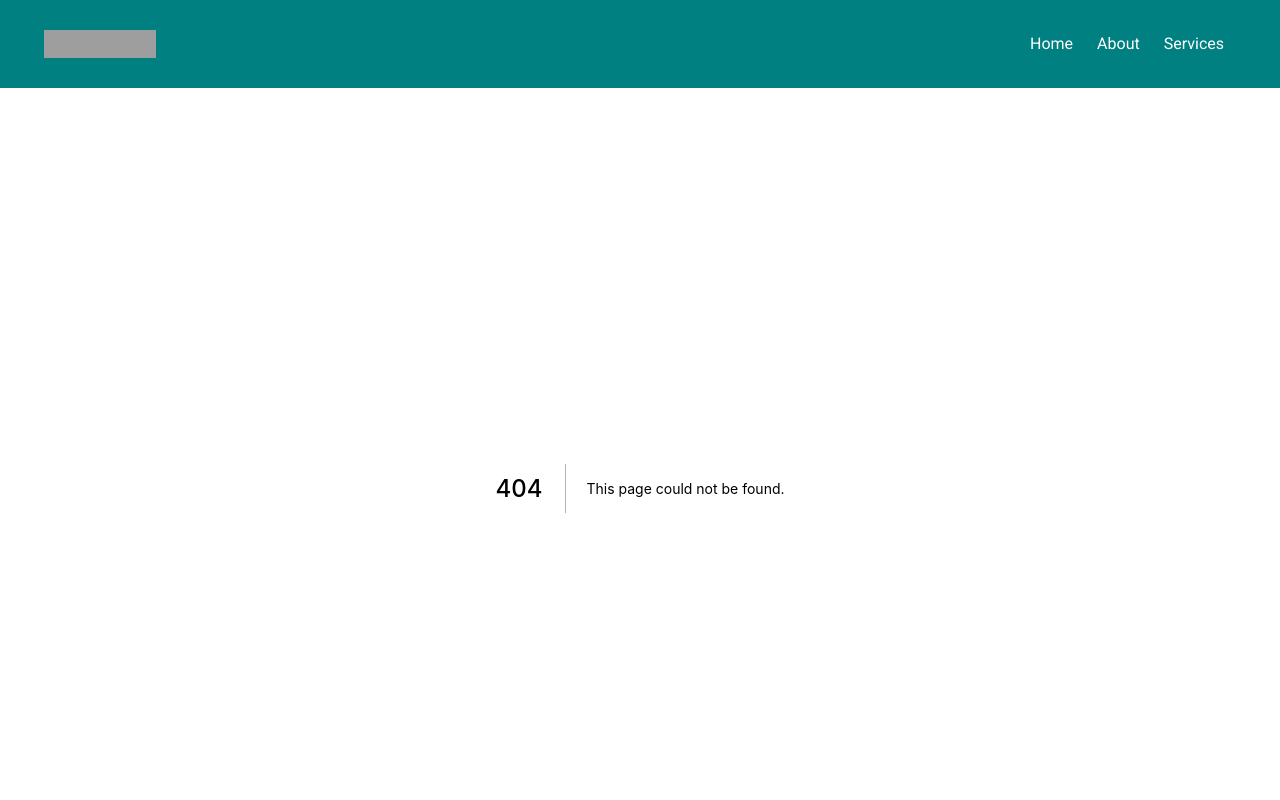
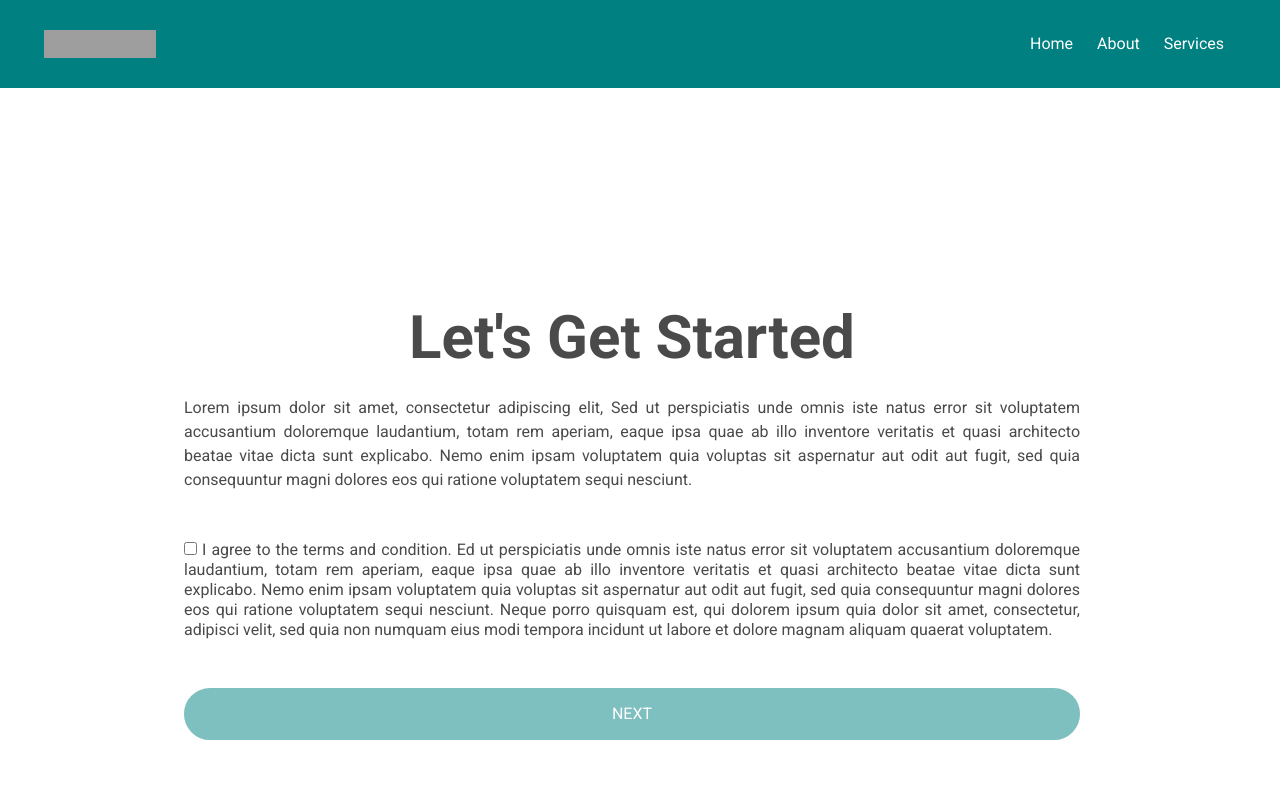
Before and after one commit to shaun2398/enrollment-app, a Next.js app: page /enrollment/mechanics in a window 1280 px wide. Before the commit this address had no page. Shown: the top 800 px of the page. Built offline with nearby package versions, Linux system fonts and the light colour scheme; grey boxes are pictures that could not be loaded.

Commit message:
Added mechanics page

```diff
--- /dev/null
+++ b/components/Checkbox.js
@@ -0,0 +1,15 @@
+import React from 'react'
+
+
+
+export default function Checkbox(props) {
+    const { toggleAgree, label } = props
+  return (
+    <label class="checkbox">
+      <p class="has-text-justified py-5">
+        <input type="checkbox" onClick={toggleAgree} />
+        {label}
+      </p>
+    </label>
+  );
+}
--- /dev/null
+++ b/components/MediumButton.js
@@ -0,0 +1,10 @@
+import React from 'react'
+
+export default function MediumButton(props) {
+    const {name, isUserAgree} = props
+  return (
+    <button class="button is-rounded is-primary my-5 is-fullwidth is-uppercase" title="Disabled button" disabled={!isUserAgree}>
+      {name}
+    </button>
+  );
+}
--- /dev/null
+++ b/pages/enrollment/mechanics.js
@@ -0,0 +1,41 @@
+import React, { useState } from 'react'
+
+import Checkbox from '../../components/Checkbox';
+import MediumButton from '../../components/MediumButton';
+
+export default function mechanics() {
+
+  const [isUserAgree, setIsUserAgree] = useState("")
+
+  const label = " I agree to the terms and condition. Ed ut perspiciatis unde omnis iste natus error sit voluptatem  accusantium doloremque laudantium, totam rem aperiam, eaque ipsa quae ab  illo inventore veritatis et quasi architecto beatae vitae dicta sunt  explicabo. Nemo enim ipsam voluptatem quia voluptas sit aspernatur aut  odit aut fugit, sed quia consequuntur magni dolores eos qui ratione  voluptatem sequi nesciunt. Neque porro quisquam est, qui dolorem ipsum  quia dolor sit amet, consectetur, adipisci velit, sed quia non numquam  eius modi tempora incidunt ut labore et dolore magnam aliquam quaerat  voluptatem."
+
+  const toggleAgree = () => {
+    setIsUserAgree(!isUserAgree)
+  }
+
+
+  return (
+    <section className="section is-medium">
+      <div className="container">
+        <div className="notification has-text-centered py-6">
+          <h1 className="title is-size-1 my-5">Let's Get Started</h1>
+          <p className="has-text-centered has-text-justified my-5">
+            Lorem ipsum dolor sit amet, consectetur adipiscing elit, Sed ut
+            perspiciatis unde omnis iste natus error sit voluptatem accusantium
+            doloremque laudantium, totam rem aperiam, eaque ipsa quae ab illo
+            inventore veritatis et quasi architecto beatae vitae dicta sunt
+            explicabo. Nemo enim ipsam voluptatem quia voluptas sit aspernatur
+            aut odit aut fugit, sed quia consequuntur magni dolores eos qui
+            ratione voluptatem sequi nesciunt.
+          </p>
+          <div className="container">
+            <Checkbox toggleAgree={toggleAgree} label={label} />
+          </div>
+          <div className="container">
+            <MediumButton name="Next" isUserAgree={isUserAgree} />
+          </div>
+        </div>
+      </div>
+    </section>
+  );
+}
```
Also changed, not shown: components/Landing.js (+4 -3 lines), components/LargeButton.js (+7 -4 lines), 1 other file (tests, documents, lock files or other folders).
